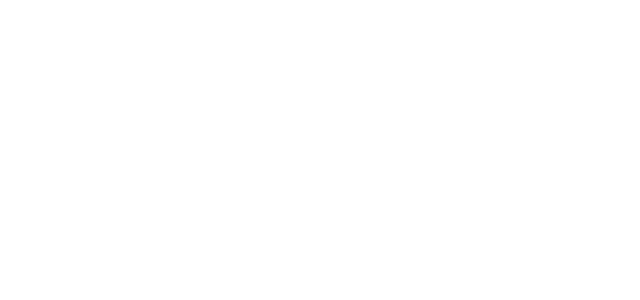
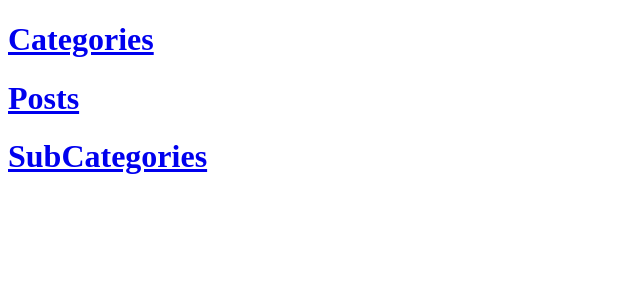
Before and after one commit to Alejandro04/Posts, a React (Create React App) app: page / in a window 1280 px wide. Shown: the top 300 px of the page, without its empty margins (0-640 px from the left). Built offline with nearby package versions, Linux system fonts and the light colour scheme.

Commit message:
dashboard component

```diff
--- /dev/null
+++ b/src/components/Dashboard.js
@@ -0,0 +1,28 @@
+import React, { Component } from 'react';
+import { Link } from 'react-router-dom';
+
+class Dashboard extends Component {
+  render() {
+    return (
+      <div>
+        <h1>
+          <Link to="/categories" className="btn btn-info">
+            Categories
+          </Link>
+        </h1>
+        <h1>
+          <Link to="/posts" className="btn btn-warning">
+            Posts
+          </Link>
+        </h1>
+        <h1>
+          <Link to="/subcategories" className="btn btn-danger">
+            SubCategories
+          </Link>
+        </h1>
+      </div>
+    );
+  }
+}
+
+export default Dashboard
--- a/src/index.js
+++ b/src/index.js
@@ -6,7 +6,10 @@
 import { createBrowserHistory } from "history";
 
 
-/*COMPONENTES AND CONTAINERS*/
+/*COMPONENTS*/
+import Dashboard from './components/Dashboard';
+
+/*CONTAINERS*/
 import Posts from './containers/Posts';
 import NewPost from './containers/NewPost';
 import Categories from './containers/Categories';
@@ -27,6 +30,7 @@
           <Route path="/category/new" component={NewCategory} />
           <Route path="/subcategories" component={SubCategories} />
           <Route path="/subcategory/new" component={NewSubCategory} />
+          <Route path="/" component={Dashboard} />
         </Switch>
       </Router>
     </Provider>,
```
